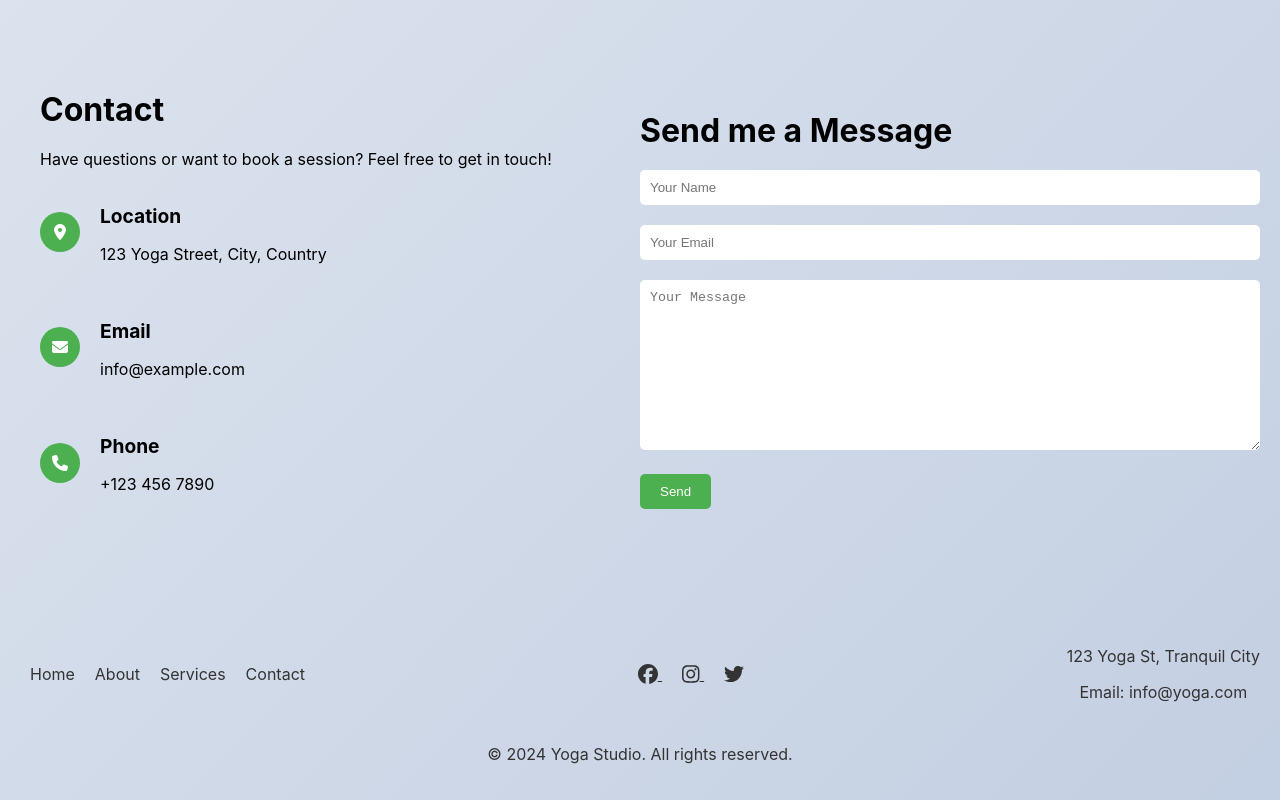
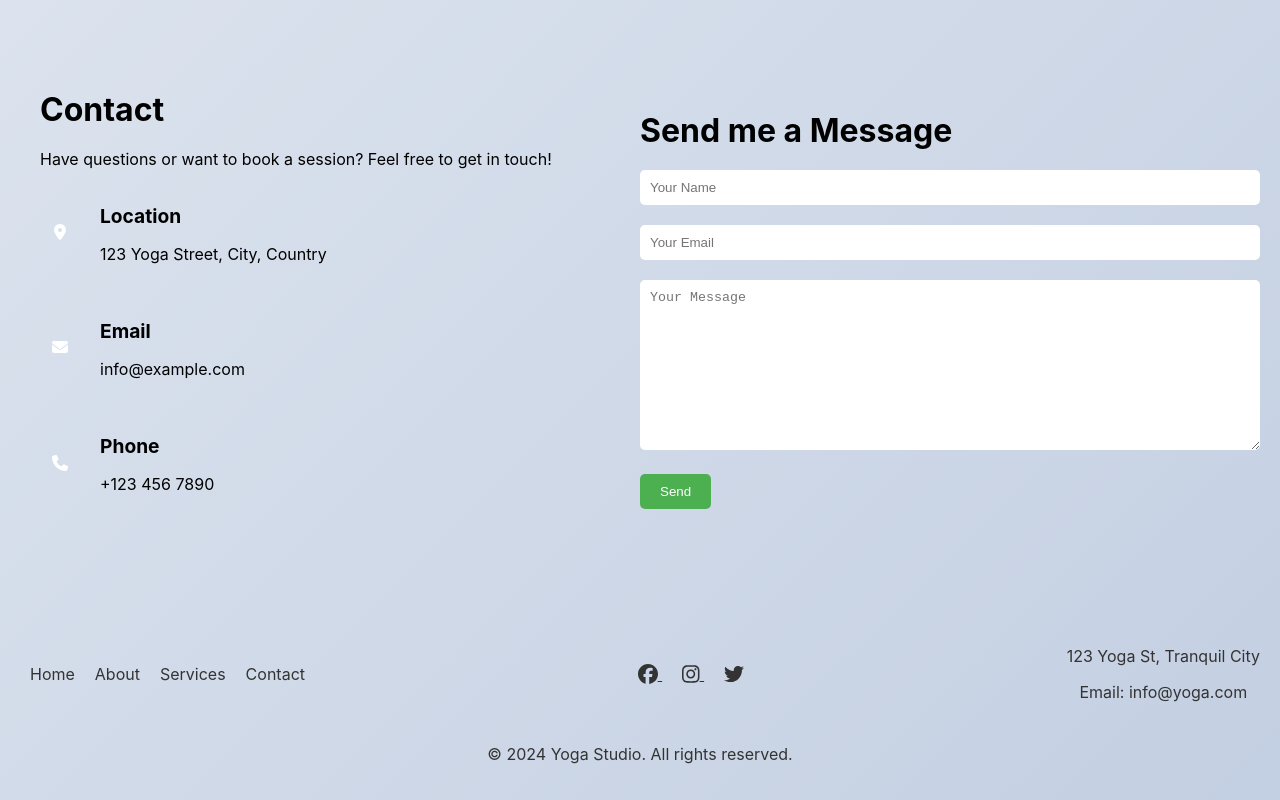
Before and after one commit to Betojr04/yoga-master, a React (Create React App) app in the folder client/: page / in a window 1280 px wide. Shown: the part 2134-2934 px from the top of the page. Built offline with nearby package versions, Linux system fonts and the light colour scheme.

Commit message:
removed background solor from the icons in the contact section

```diff
--- a/client/src/styles/ContactSection.css
+++ b/client/src/styles/ContactSection.css
@@ -28,7 +28,6 @@
 }
 
 .info .icon {
-    background-color: #4caf50;
     color: #fff;
     border-radius: 50%;
     width: 40px;
```
